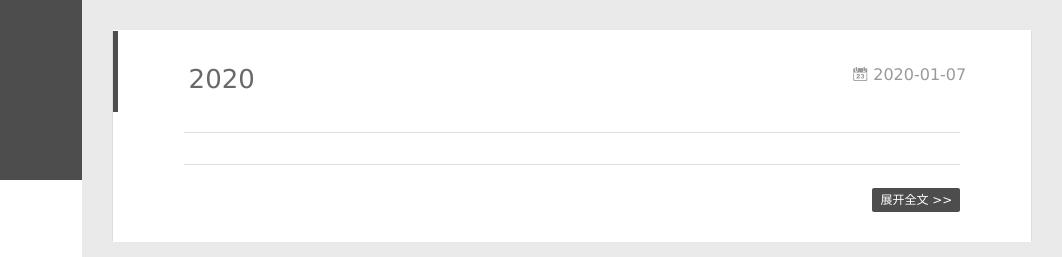
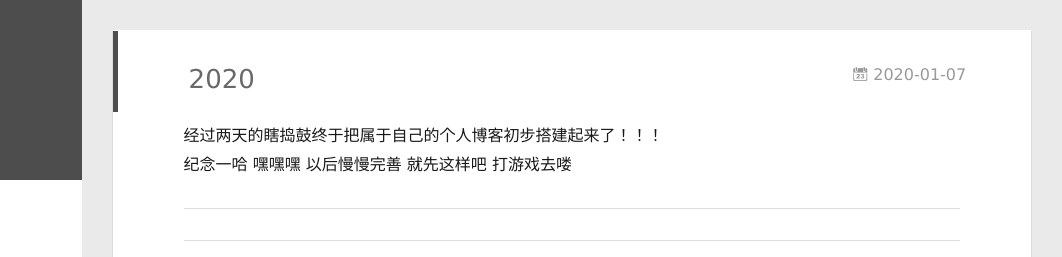
Before and after one commit to Tamako00/Tamako00.github.io, a plain HTML site: page index.html in a window 1280 px wide. Shown: the top 257 px of the page, 218-1280 px from the left. Drawn offline with Linux system fonts and the light colour scheme.

Commit message:
Site updated: 2020-01-07 14:36:27

```diff
--- a/index.html
+++ b/index.html
@@ -174,7 +174,8 @@
 
     <div class="article-entry" itemprop="articleBody">
 
-        <hr>
+        <p>经过两天的瞎捣鼓终于把属于自己的个人博客初步搭建起来了！！！<br>纪念一哈 嘿嘿嘿 以后慢慢完善 就先这样吧 打游戏去喽</p>
+<hr>
 
 
 
```
Also changed, not shown: 2020/01/07/OVO/index.html (+6 -3 lines).
